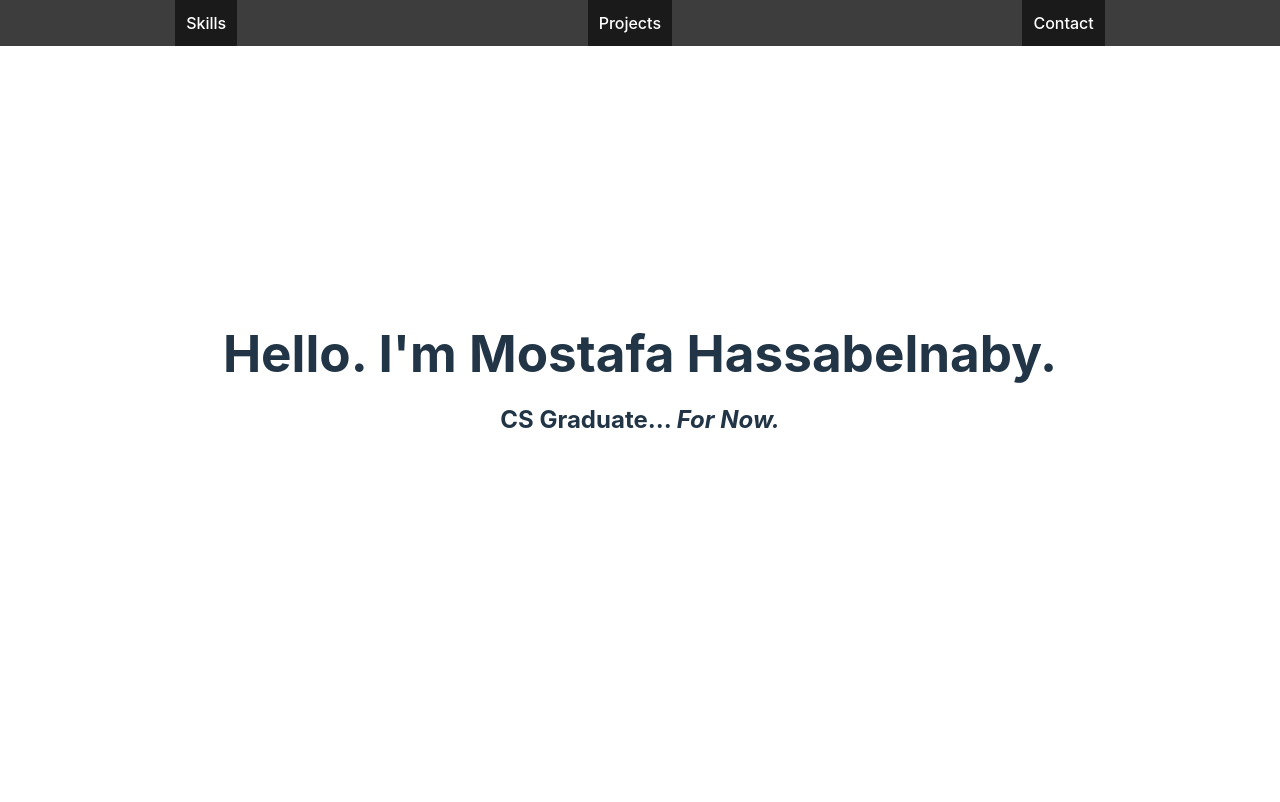
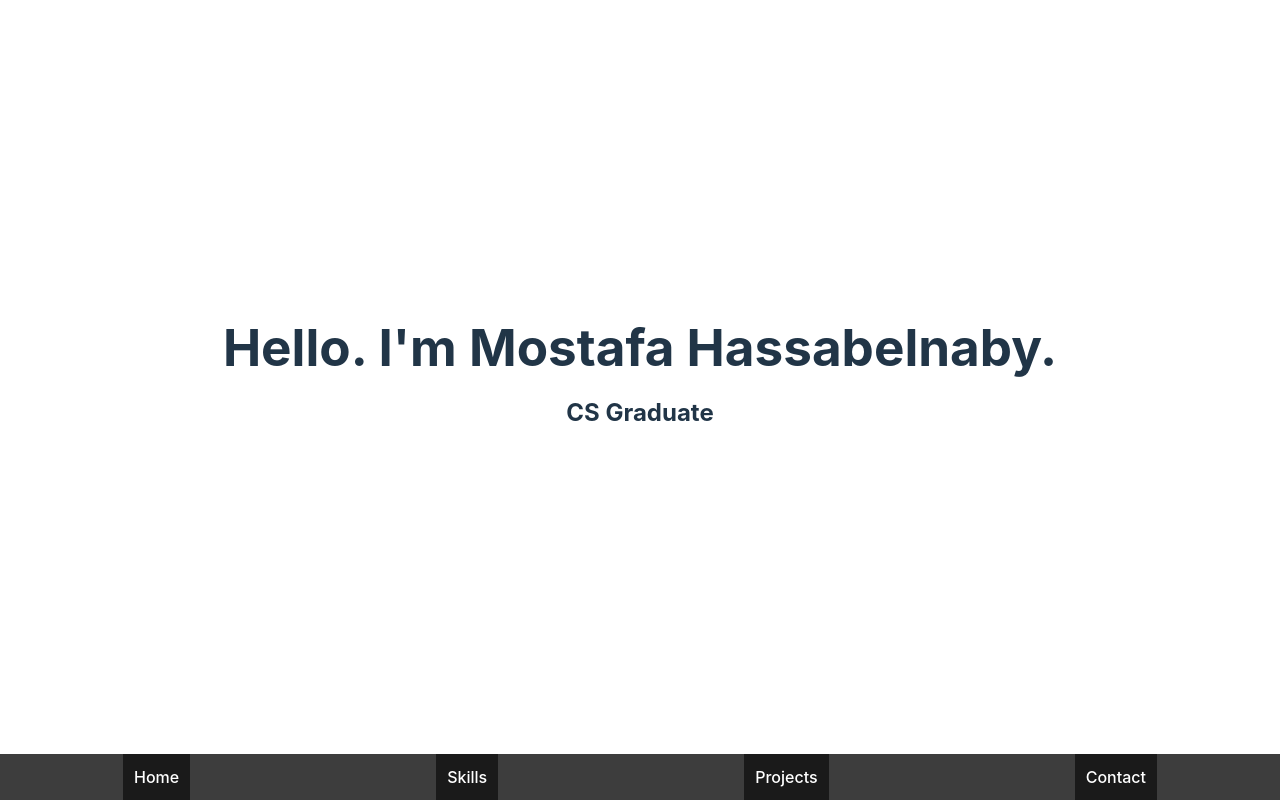
Before and after one commit to MostafaSaad1987/Developer-Portfolio, a React (Vite) app in the folder portfolio/: page / in a window 1280 px wide. Shown: the top 802 px of the page. Built offline with nearby package versions, Linux system fonts and the light colour scheme; the HTML template or start-up script is replaced by a standard one.

Commit message:
Reworked the navbar.
And removed the "joke" because I know recruiters will criticize it it.

```diff
--- a/portfolio/src/App.css
+++ b/portfolio/src/App.css
@@ -51,10 +51,10 @@ header>h2 {
 }
 
 .move {
+  position: sticky;
+  bottom: 0;
   width: 100vw;
   background-color: #3d3d3d;
-  position: absolute;
-  top: 0;
   display: flex;
   align-items: center;
   justify-content: space-around;
--- a/portfolio/src/App.jsx
+++ b/portfolio/src/App.jsx
@@ -5,18 +5,21 @@ import Header from "./components/header";
 import Skills from "./components/skills";
 import Projects from "./components/projects";
 import Contact from "./components/contact";
+import Nav from "./components/nav";
 
 const App = () => {
     const skillsRef = useRef(null);
     const projectsRef = useRef(null);
     const contactRef = useRef(null);
+    const homeRef = useRef(null);
 
     return (
         <div>
-            <Header skillsRef={skillsRef} projectsRef={projectsRef} contactRef={contactRef} />
+            <Header ref={homeRef} />
             <Skills ref={skillsRef} />
             <Projects ref={projectsRef} />
             <Contact ref={contactRef} />
+            <Nav skillsRef={skillsRef} projectsRef={projectsRef} contactRef={contactRef} homeRef={homeRef} />
         </div>
     );
 };
--- /dev/null
+++ b/portfolio/src/components/Nav.jsx
@@ -0,0 +1,26 @@
+/* eslint-disable  */
+import React from "react";
+
+const Nav = ({ skillsRef, projectsRef, contactRef, homeRef }) => {
+    const handleClick = (section) => {
+        if (section === "skills") {
+            skillsRef.current?.scrollIntoView({ behavior: "smooth" });
+        } else if (section === "projects") {
+            projectsRef.current?.scrollIntoView({ behavior: "smooth" });
+        } else if (section === "contact") {
+            contactRef.current?.scrollIntoView({ behavior: "smooth" });
+        } else if (section === "home") {
+            homeRef.current?.scrollIntoView({ behavior: "smooth" });
+        }
+    };
+    return (
+        <nav className="move">
+            <a onClick={() => handleClick("home")}>Home</a>
+            <a onClick={() => handleClick("skills")}>Skills</a>
+            <a onClick={() => handleClick("projects")}>Projects</a>
+            <a onClick={() => handleClick("contact")}>Contact</a>
+        </nav>
+    );
+};
+
+export default Nav;
--- a/portfolio/src/components/header.jsx
+++ b/portfolio/src/components/header.jsx
@@ -1,26 +1,12 @@
 import React from "react";
 
-const Header = ({ skillsRef, projectsRef, contactRef }) => {
-    const handleClick = (section) => {
-        if (section === "skills") {
-            skillsRef.current?.scrollIntoView({ behavior: "smooth" });
-        } else if (section === "projects") {
-            projectsRef.current?.scrollIntoView({ behavior: "smooth" });
-        } else if (section === "contact") {
-            contactRef.current?.scrollIntoView({ behavior: "smooth" });
-        }
-    };
+const Header = React.forwardRef((props, ref) => {
     return (
-        <header>
+        <header ref={ref}>
             <h1>Hello. I'm Mostafa Hassabelnaby.</h1>
-            <h2>CS Graduate... <i>For Now.</i></h2>
-            <div className="move">
-                <a onClick={() => handleClick("skills")}>Skills</a>
-                <a onClick={() => handleClick("projects")}>Projects</a>
-                <a onClick={() => handleClick("contact")}>Contact</a>
-            </div>
+            <h2>CS Graduate</h2>
         </header>
     );
-};
+});
 
 export default Header;
```
Also changed, not shown: portfolio/.eslintrc.cjs.
